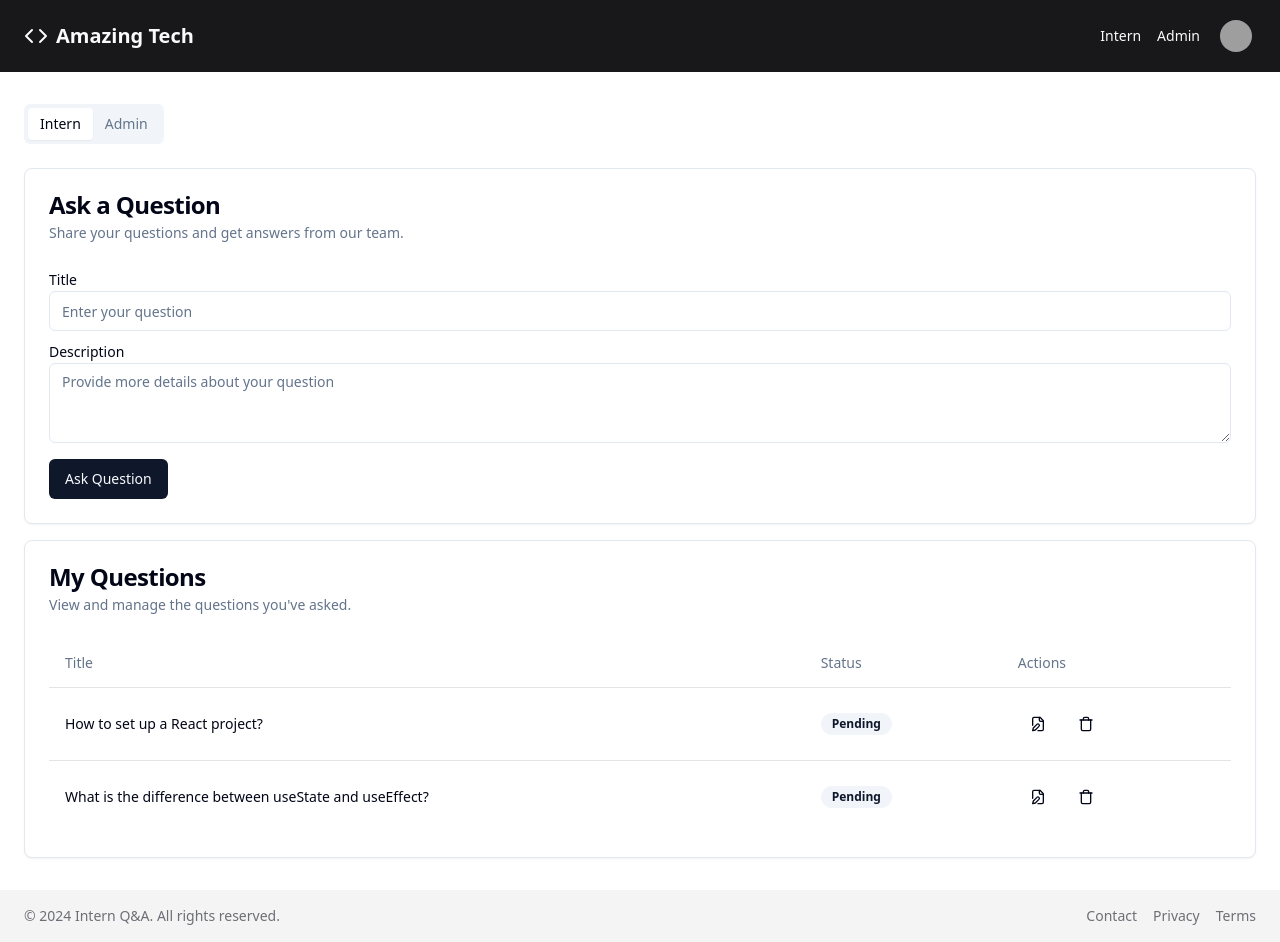
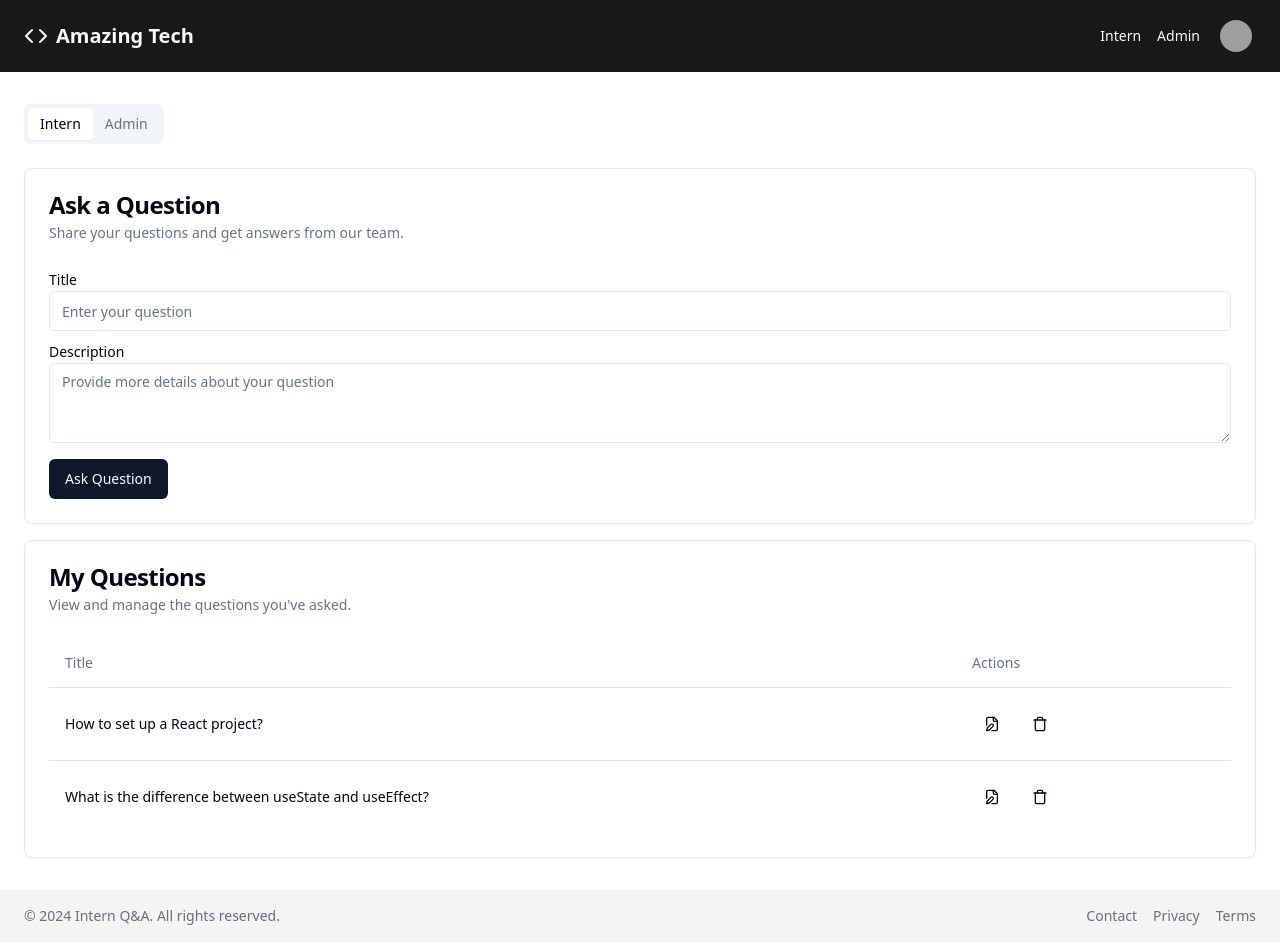
Before and after one commit to nghyane/test-project-group-2, a React app: page / in a window 1280 px wide. Built offline with nearby package versions, Linux system fonts and the light colour scheme; grey boxes are pictures that could not be loaded.

Commit message:
remove bage

```diff
--- a/src/pages/Home.tsx
+++ b/src/pages/Home.tsx
@@ -9,7 +9,6 @@ import { Label } from "@/components/ui/label"
 import { Input } from "@/components/ui/input"
 import { Textarea } from "@/components/ui/textarea"
 import { Table, TableHeader, TableRow, TableHead, TableBody, TableCell } from "@/components/ui/table"
-import { Badge } from "@/components/ui/badge"
 import { Avatar, AvatarImage, AvatarFallback } from "@/components/ui/avatar"
 
 import Header from "@/components/layout/Header"
@@ -62,7 +61,6 @@ const Home: React.FC = () => (
                                     <TableHeader>
                                         <TableRow>
                                             <TableHead>Title</TableHead>
-                                            <TableHead>Status</TableHead>
                                             <TableHead>Actions</TableHead>
                                         </TableRow>
                                     </TableHeader>
@@ -73,9 +71,7 @@ const Home: React.FC = () => (
                                                     How to set up a React project?
                                                 </Link>
                                             </TableCell>
-                                            <TableCell>
-                                                <Badge variant="secondary">Pending</Badge>
-                                            </TableCell>
+
                                             <TableCell>
                                                 <div className="flex items-center gap-2">
                                                     <Button variant="ghost" size="icon" className="hover:bg-muted/50 rounded-full">
@@ -95,9 +91,7 @@ const Home: React.FC = () => (
                                                     What is the difference between useState and useEffect?
                                                 </Link>
                                             </TableCell>
-                                            <TableCell>
-                                                <Badge variant="secondary">Pending</Badge>
-                                            </TableCell>
+
                                             <TableCell>
                                                 <div className="flex items-center gap-2">
                                                     <Button variant="ghost" size="icon" className="hover:bg-muted/50 rounded-full">
```
